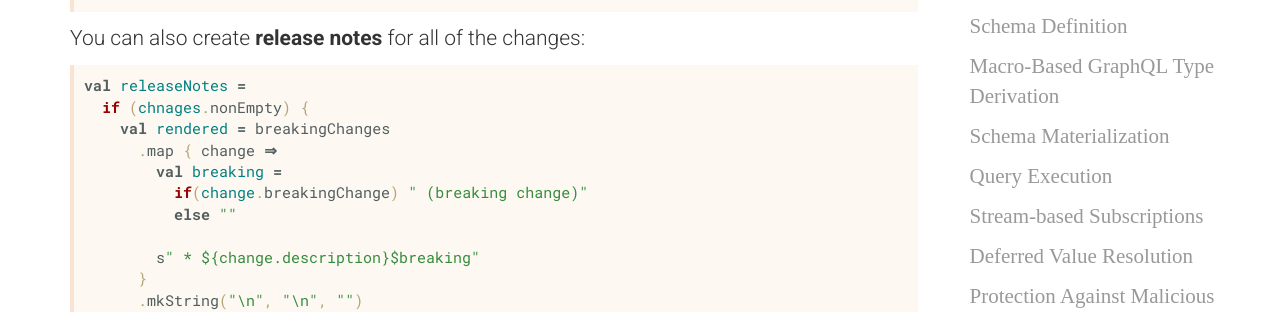
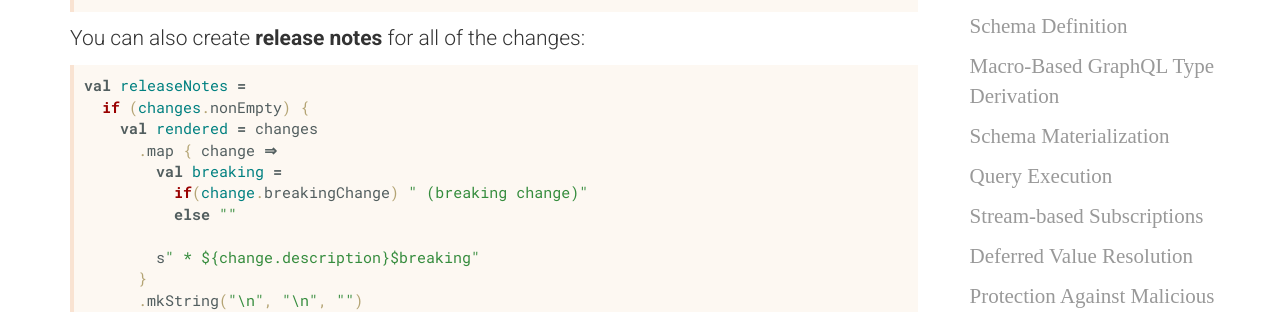
Before and after one commit to sangria-graphql/sangria-graphql.github.io, a Jekyll site: the page built from learn.md, in a window 1280 px wide and 900 px high, scrolled down 47852 px. Shown: the part 163-475 px from the top of the window. Built offline with Jekyll 4.4.1, drawn with Linux system fonts in a browser that asks for light colours.

Commit message:
Fix typos in release notes docs

````diff
--- a/learn.md
+++ b/learn.md
@@ -1907,8 +1907,8 @@ You can also create **release notes** for all of the changes:
 
 ```scala
 val releaseNotes =
-  if (chnages.nonEmpty) {
-    val rendered = breakingChanges
+  if (changes.nonEmpty) {
+    val rendered = changes
       .map { change ⇒
         val breaking =
           if(change.breakingChange) " (breaking change)"
````
